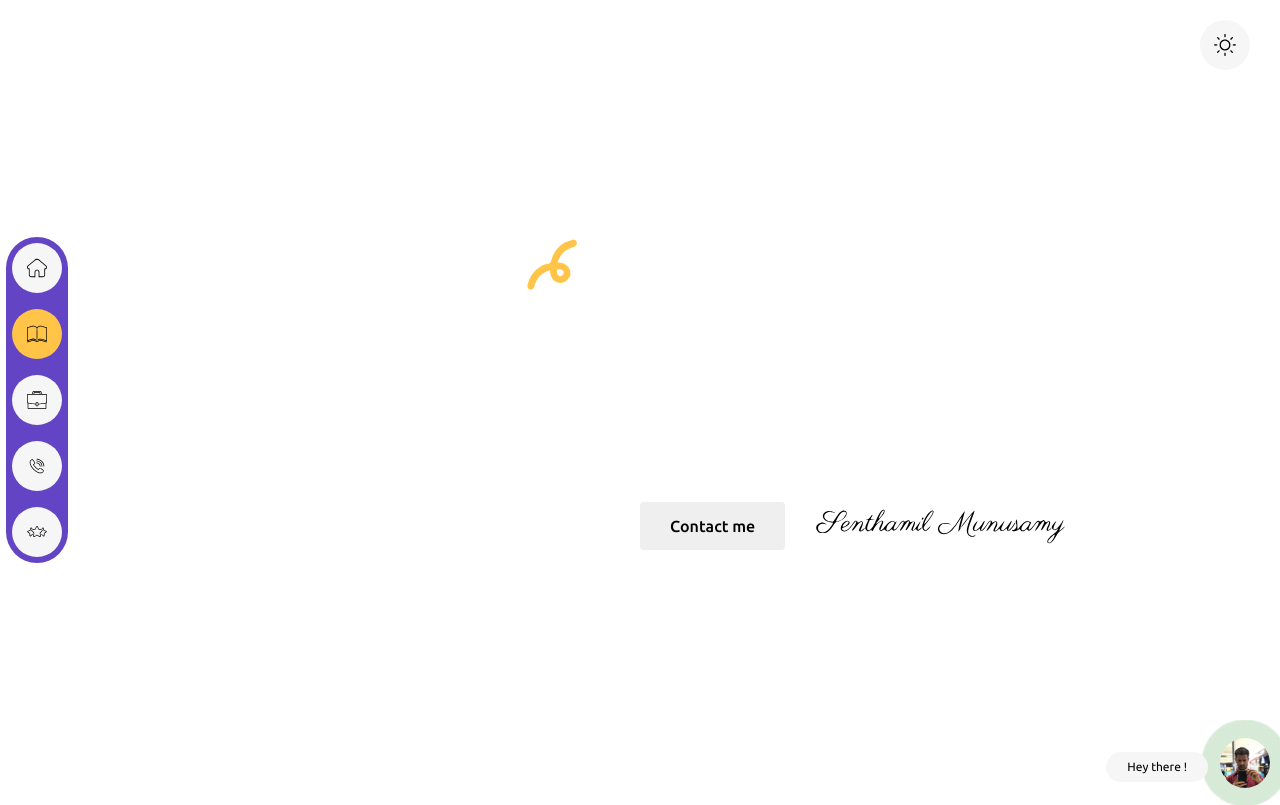
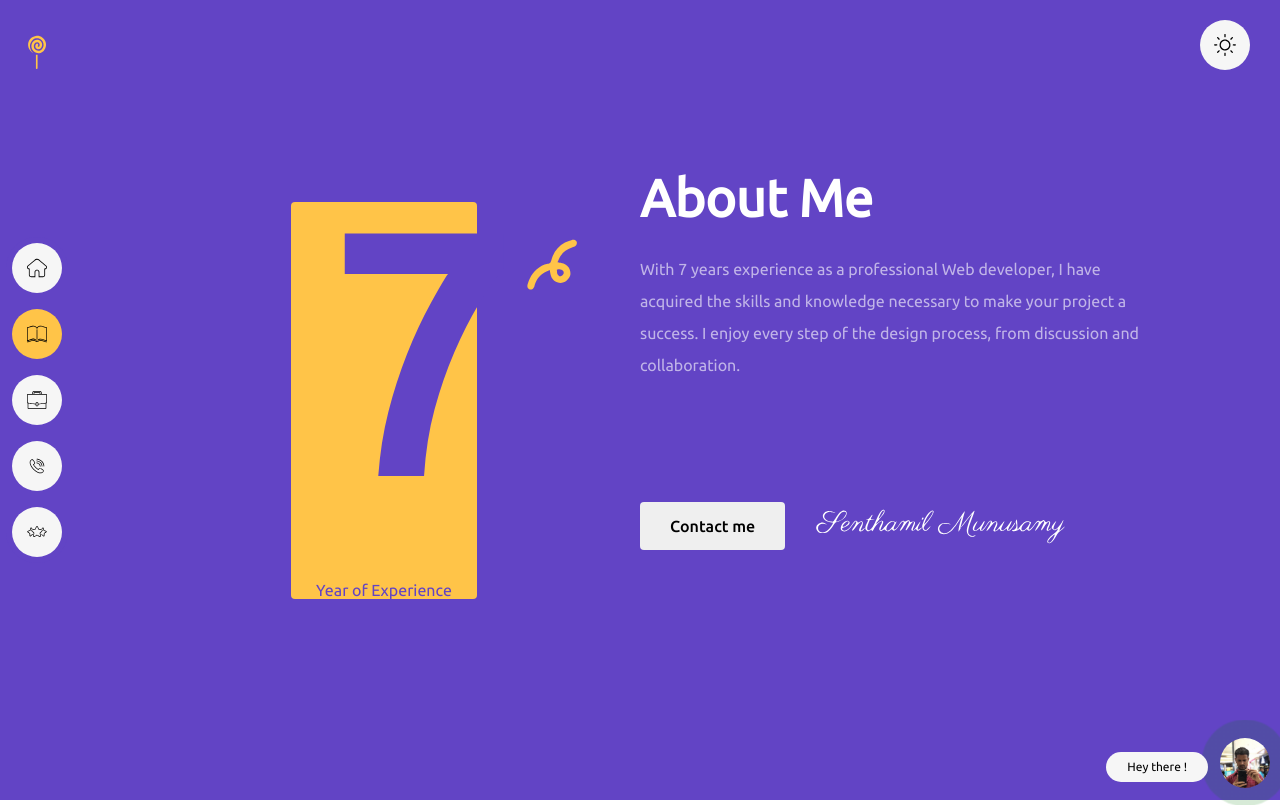
Before and after one commit to JammyJamm/Portfolio, a React (Create React App) app in the folder sourcecode/: page /about in a window 1280 px wide. Built offline with nearby package versions, Linux system fonts and the light colour scheme.

Commit message:
#About - Color code - Updated Changes

```diff
--- a/sourcecode/src/pages/about/style.scss
+++ b/sourcecode/src/pages/about/style.scss
@@ -1,20 +1,25 @@
+.ui-layout:has(div.ui-about) {
+  // --text-color: rgb(255, 255, 255);
+  --text-color: rgb(255, 255, 255);
+}
+
 .ui-about {
   width: 100%;
   height: 100vh;
-  background-color: var(--secondary-color);
+  background-color: var(--blue);
 
   .box {
-    background-color: var(--tri-color);
+    background-color: var(--yellow);
     display: inline-block;
     border-radius: 4px;
-    color: var(--secondary-color);
+    color: var(--blue);
     position: relative;
     b {
       font-size: 330px;
       position: relative;
       top: -38px;
       right: -34px;
-      // color: var(--secondary-color);
+      // color: var(--blue);
     }
     label {
       width: 100%;
@@ -29,18 +34,7 @@
     //   color: var(--text-color);
     // }
   }
-}
 
-.ui-layout:has(div.ui-about) {
-  // --text-color: rgb(255, 255, 255);
-  --text-color: rgb(255, 255, 255, 0.7);
-}
-// .ui-layout {
-//   --secondary-color: red;
-//   --primary-color: #f5cba7;
-// }
-
-.ui-about {
   pointer-events: none;
   .box {
     pointer-events: auto;
@@ -49,7 +43,7 @@
   //   background-color: blueviolet;
   // }
   .ui-pointer {
-    --secondary-color: red !important;
+    --blue: red !important;
     --primary-color: #f5cba7 !important;
   }
 }
@@ -60,11 +54,11 @@
 }
 .text {
   h1 {
-    color: var(--primary-color);
+    //color: var(--primary-color);
   }
   .signature svg {
     path {
-      fill: var(--primary-color);
+      fill: var(--text-color);
     }
   }
 }
--- a/sourcecode/src/pages/logo/style.scss
+++ b/sourcecode/src/pages/logo/style.scss
@@ -4,7 +4,7 @@
   top: 32px;
   svg {
     path {
-      fill: var(--tri-color);
+      fill: var(--nav-bg-active);
     }
   }
 }
--- a/sourcecode/src/scss/color.scss
+++ b/sourcecode/src/scss/color.scss
@@ -29,6 +29,8 @@ body {
   // Nav color
   --nav-bg: #6244c5;
   --nav-bg-active: #ffc448;
+  --blue: #6244c5;
+  --yellow: #ffc448;
   // ******** //
   // --primary-color: rgb(18, 20, 29);
   // --secondary-color: #6244c5;
--- a/sourcecode/src/scss/common.scss
+++ b/sourcecode/src/scss/common.scss
@@ -69,6 +69,7 @@ code {
     font-weight: 300;
     line-height: 32px;
     color: var(--text-color);
+    opacity: 0.6;
     margin: 25px 0px 45px 0px;
   }
 }
```
